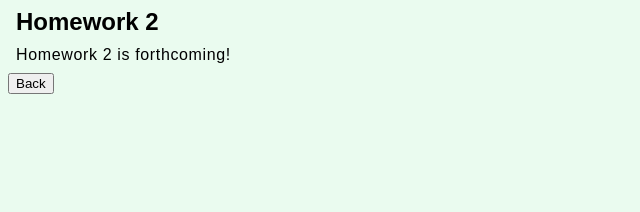
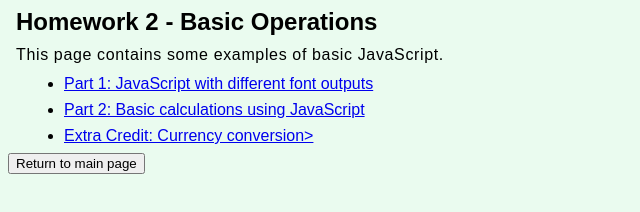
Before and after one commit to cathyscones/cathyscones.github.io, a plain HTML site: page CIS114/hw2.html in a window 1280 px wide. Shown: the whole page, without its empty margins (0-640 px from the left). Drawn offline with Linux system fonts and the light colour scheme.

Commit message:
Update hw2.html

```diff
--- a/CIS114/hw2.html
+++ b/CIS114/hw2.html
@@ -3,8 +3,8 @@
 <head>
   <meta charset="UTF-8">
   <meta name="viewport" content="width=device-width, initial-scale=1.0">
-  <title>Cathy Cohn CIS 114 Assignments</title>
-  <meta name="Cathy Cohn homework 2" content = "Cathy Cohn homework 2">
+  <title>Cathy Cohn Homework 2</title>
+  <meta name="description" content = "Cathy Cohn homework 2">
   <link rel="stylesheet" href="style_cis114.css">
   </head>
 
@@ -12,9 +12,16 @@
 
 
    <div>
-    <h2> Homework 2</h2>
-    <p>Homework 2 is forthcoming!</p>
-    <button onclick="window.location.href='https://cathyscones.github.io/CIS114/hw1.html'">Back</button>
+    <h2>Homework 2 - Basic Operations</h2>
+    <div id="assignments">
+      <p>This page contains some examples of basic JavaScript.</p>
+          <ul>
+              <li><a href="https://cathyscones.github.io/CIS114/hw2part1.html" rel="noopener noreferrer">Part 1: JavaScript with different font outputs</a></li>
+              <li><a href="https://cathyscones.github.io/CIS114/hw2part2.html" rel="noopener noreferrer">Part 2: Basic calculations using JavaScript</a></li>
+              <li><a href="https://cathyscohnes.github.io/CIS114/hw2extra.html" rel="noopener noreferrer">Extra Credit: Currency conversion></li>
+          </ul>
+      </div>
+    <button onclick="window.location.href='https://cathyscones.github.io/CIS114/hw1.html'">Return to main page</button>
     </div>
 
     </body>
```
